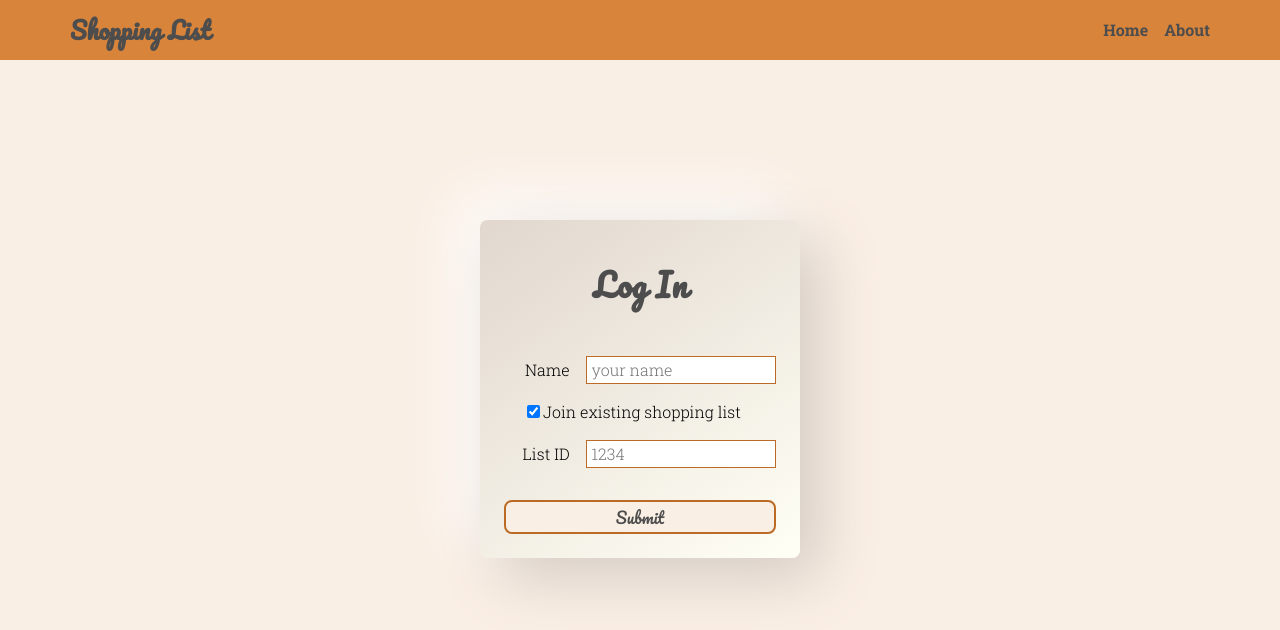
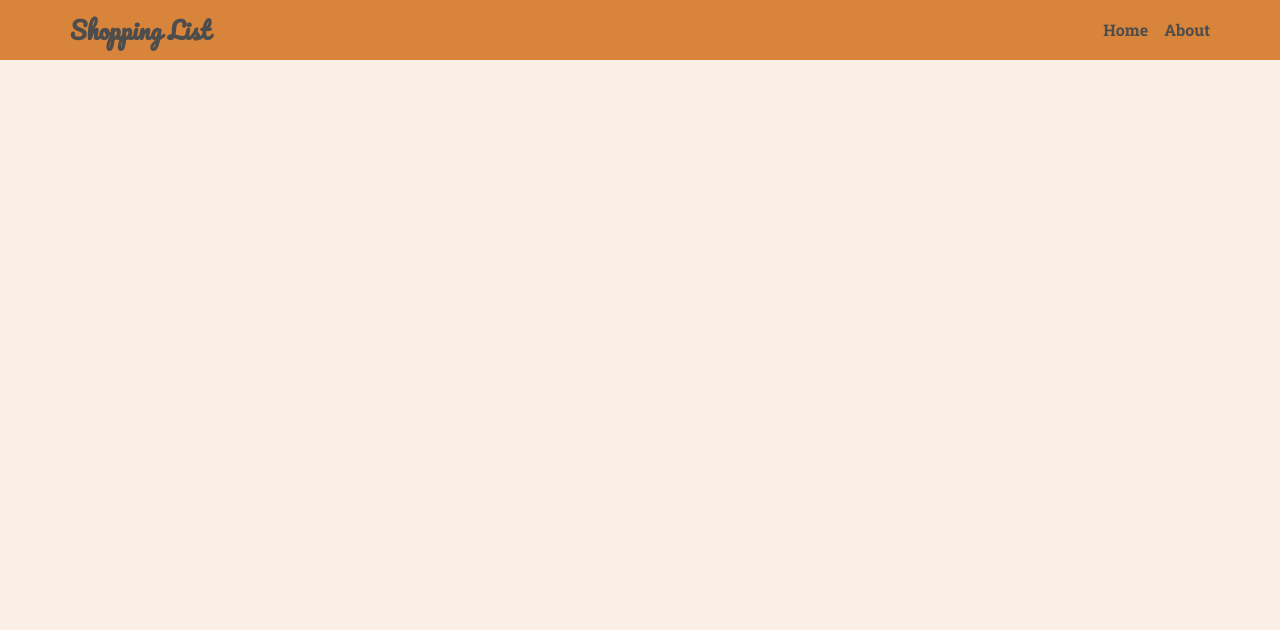
Before and after one commit to RobertCurry0216/shopping-list, a React (Create React App) app: page / in a window 1280 px wide. Before the commit this address led to /login. Shown: the top 630 px of the page. Built offline with nearby package versions, Linux system fonts and the light colour scheme.

Commit message:
EOD commit

```diff
--- a/package.json
+++ b/package.json
@@ -12,6 +12,8 @@
     "@types/react-dom": "^17.0.0",
     "@types/react-router": "^5.1.14",
     "@types/react-router-dom": "^5.1.7",
+    "babel-loader": "^8.2.2",
+    "nanoid": "^3.1.23",
     "react": "^17.0.2",
     "react-dom": "^17.0.2",
     "react-icons": "^4.2.0",
@@ -19,8 +21,7 @@
     "react-router-dom": "^5.2.0",
     "react-scripts": "4.0.3",
     "typescript": "^4.1.2",
-    "web-vitals": "^1.0.1",
-    "babel-loader": "^8.2.2"
+    "web-vitals": "^1.0.1"
   },
   "scripts": {
     "start": "react-scripts start",
--- a/src/App.tsx
+++ b/src/App.tsx
@@ -24,7 +24,7 @@ function App() {
       </Navbar>
       <div className="container">
         <Switch>
-          <LoggedInRoute path="/" exact component={HomePage} />
+          <LoggedInRoute path="/list/:id" exact component={HomePage} />
           <Route path="/about" exact component={AboutPage} />
           <Route path="/login" exact component={LoginPage} />
         </Switch>
--- a/src/auth/UserProvider.tsx
+++ b/src/auth/UserProvider.tsx
@@ -3,15 +3,15 @@ import React, { createContext, useState } from "react";
 interface IUserContext {
   username: string | null;
   setUsername: (name: string) => void;
-  listId: number | null;
-  setListId: (id: number) => void;
+  listId: string | null;
+  setListId: (id: string) => void;
 }
 
 export const UserContext = createContext({} as IUserContext);
 
 export function UserProvider({ children }: { children: React.ReactNode }) {
   const [username, setUsername] = useState<string | null>(null);
-  const [listId, setListId] = useState<number | null>(null);
+  const [listId, setListId] = useState<string | null>(null);
   return (
     <UserContext.Provider value={{ username, setUsername, listId, setListId }}>
       {children}
--- a/src/componants/LoginForm/LoginForm.tsx
+++ b/src/componants/LoginForm/LoginForm.tsx
@@ -5,9 +5,9 @@ import "./LoginForm.css";
 
 export type LoginFormProps = {
   username?: string;
-  listId?: number | null;
+  listId?: string | null;
   createNewList?: boolean;
-  onClick: (username: string, id: number) => void;
+  onClick: (username: string, id: string | null) => void;
 };
 
 export function LoginForm({
@@ -24,7 +24,7 @@ export function LoginForm({
 
   function onSubmitHandler(e: React.FormEvent<HTMLFormElement>) {
     e.preventDefault();
-    onClick(usernameInput, listIdInput || -1);
+    onClick(usernameInput, listIdInput);
   }
 
   return (
@@ -62,7 +62,7 @@ export function LoginForm({
         className="login-form__input"
         id="list-id"
         placeholder="1234"
-        onChange={(e) => setListIdInput(Number(e.target.value))}
+        onChange={(e) => setListIdInput(e.target.value)}
         disabled={createNewListInput}
       />
       <button
--- a/src/pages/Login/LoginPage.tsx
+++ b/src/pages/Login/LoginPage.tsx
@@ -1,12 +1,24 @@
 import "./LoginPage.css";
 
 //componants
-import { LoginForm, LoginFormProps } from "../../componants/LoginForm";
+import { LoginForm } from "../../componants/LoginForm";
+import { useLogin } from "../../utils/hooks/useLogin";
+import { nanoid } from "nanoid";
+import { useHistory } from "react-router";
 
 export function LoginPage() {
+  const login = useLogin();
+  const history = useHistory();
+
+  function loginHandler(username: string, id: string | null) {
+    const listid = id || nanoid(5);
+    login(username, listid);
+    history.push(`/list/${listid}`);
+  }
+
   return (
     <div className="login-page">
-      <LoginForm onClick={(username, id) => console.log(username + id)} />
+      <LoginForm onClick={loginHandler} />
     </div>
   );
 }
--- a/src/utils/hooks/useLogin.tsx
+++ b/src/utils/hooks/useLogin.tsx
@@ -4,7 +4,7 @@ import { UserContext } from "../../auth/UserProvider";
 export function useLogin() {
   const { setUsername, setListId } = useContext(UserContext);
 
-  function login(username: string, id: number) {
+  function login(username: string, id: string) {
     setUsername(username);
     setListId(id);
   }
```
